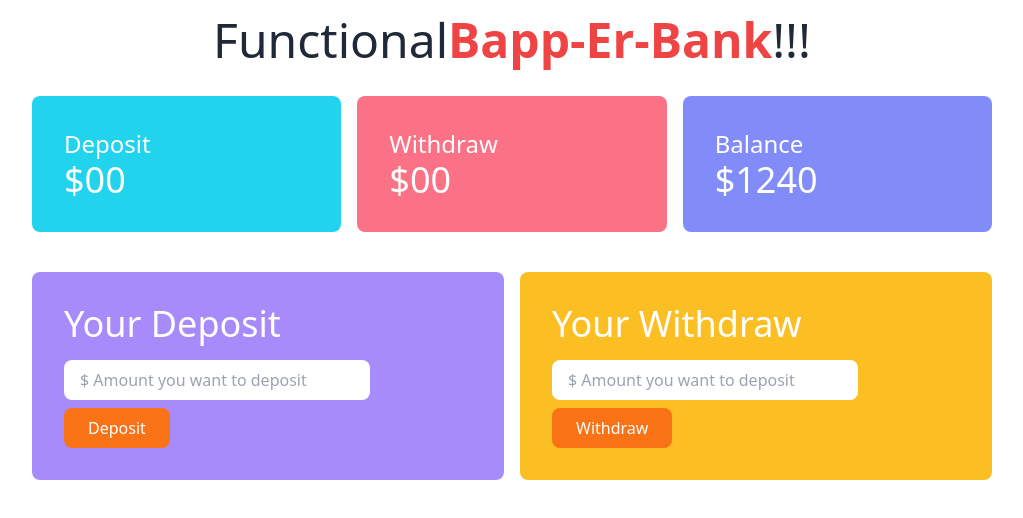
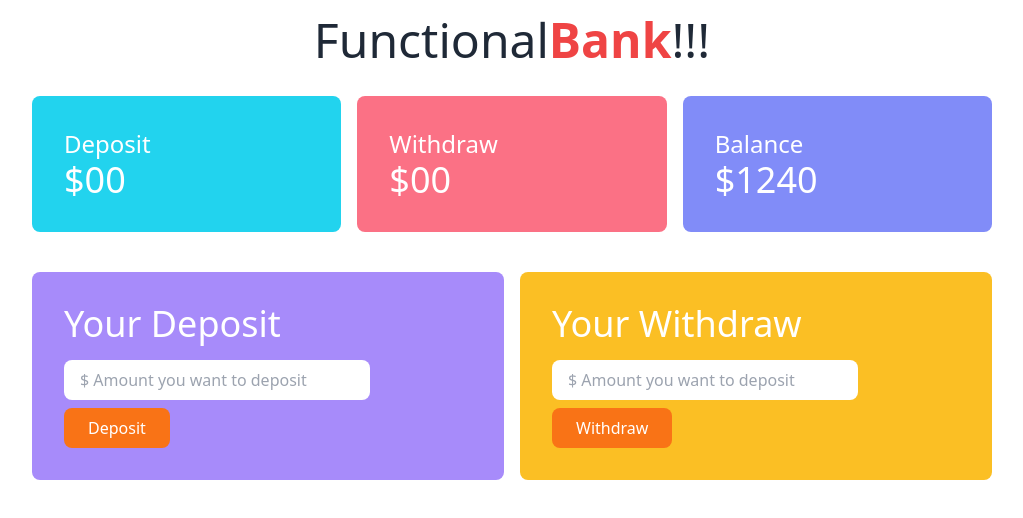
Before and after one commit to saifu9421/simpol-bank-dom, a plain HTML site: page index.html in a window 1280 px wide. Shown: the whole page, without its empty margins (128-1151 px from the left). Drawn offline with nearby package versions, Linux system fonts and the light colour scheme.

Commit message:
Update index.html

```diff
--- a/index.html
+++ b/index.html
@@ -12,7 +12,7 @@
 </head>
 <body>
     <header>
-        <h1 class="text-5xl text-center mt-4">Functional<span class="text-red-500 font-semibold">Bapp-Er-Bank</span>!!!</h1>
+        <h1 class="text-5xl text-center mt-4">Functional<span class="text-red-500 font-semibold">Bank</span>!!!</h1>
     </header>
     <main>
 
```
